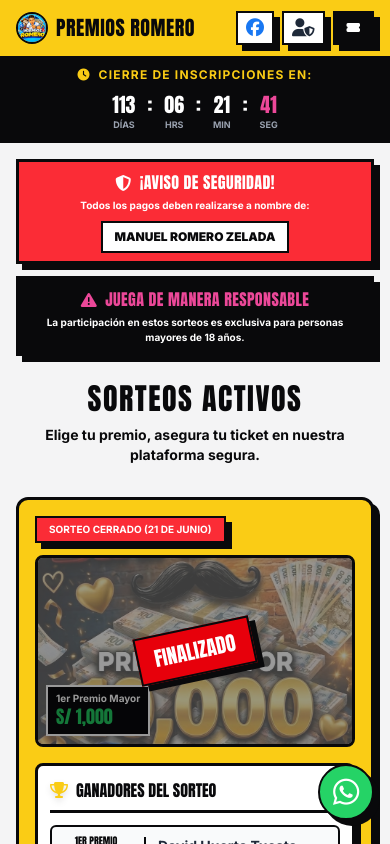
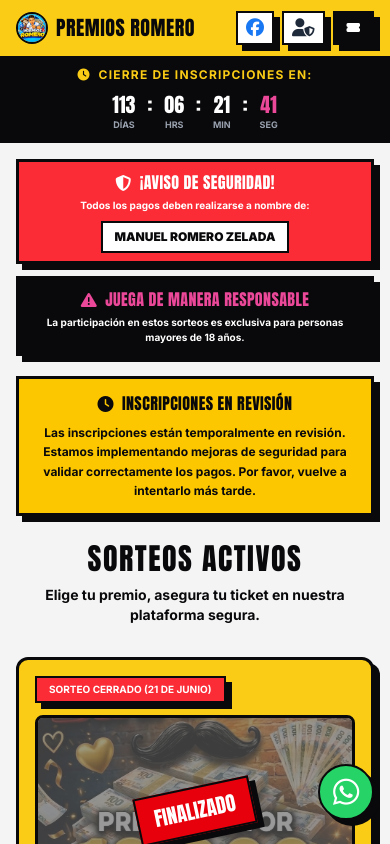
Before and after one commit to KevinRimachi/premios-romero, a Next.js app: page / in a window 390 px wide. Shown: the top 844 px of the page. Built offline with nearby package versions, Linux system fonts and the light colour scheme; no server answers.

Commit message:
Bloqueo temporal de registros y aviso

```diff
--- a/src/components/Hero.jsx
+++ b/src/components/Hero.jsx
@@ -94,6 +94,15 @@
           </h2>
           <p className="font-bold text-white text-[10px] md:text-xs">
             La participación en estos sorteos es exclusiva para personas mayores de 18 años.
+          </p>
+        </div>
+        {/* Alerta de Pausa Temporal */}
+        <div className="bg-yellow-400 border-[3px] border-solid-black p-3 md:p-4 text-center brutal-shadow mt-2">
+          <h2 className="font-heavy text-base md:text-xl text-solid-black uppercase tracking-wide mb-2">
+            <i className="fa-solid fa-clock mr-2"></i>Inscripciones en Revisión
+          </h2>
+          <p className="font-bold text-solid-black text-xs md:text-sm leading-relaxed">
+            Las inscripciones están temporalmente en revisión. Estamos implementando mejoras de seguridad para validar correctamente los pagos. Por favor, vuelve a intentarlo más tarde.
           </p>
         </div>
       </div>
@@ -306,10 +315,10 @@
               </div>
               <button
                 type="button"
-                onClick={() => onOpenForm({ name: "30 de Agosto", price: 10, prize: "2 motos lineales" })}
-                className="w-full sm:w-auto bg-solid-black text-white font-heavy text-lg sm:text-xl px-5 py-2.5 sm:px-6 sm:py-3 uppercase brutal-shadow hover:bg-gray-800 border-[3px] border-solid-black cursor-pointer"
+                disabled={true}
+                className="w-full sm:w-auto bg-gray-400 text-gray-700 font-heavy text-lg sm:text-xl px-5 py-2.5 sm:px-6 sm:py-3 uppercase brutal-shadow border-[3px] border-solid-black cursor-not-allowed opacity-80"
               >
-                Comprar
+                Pausado
               </button>
             </div>
           </div>
--- a/src/components/TicketForm.jsx
+++ b/src/components/TicketForm.jsx
@@ -559,17 +559,10 @@
             {/* Botón enviar */}
             <button
               type="submit"
-              disabled={isSubmitting}
-              className={`w-full bg-solid-green text-white font-heavy text-xl sm:text-2xl py-3 border-4 border-solid-black brutal-shadow uppercase tracking-wide transition-colors ${isSubmitting ? "opacity-80 pointer-events-none" : "hover:bg-green-600"
-                }`}
+              disabled={true}
+              className={`w-full bg-gray-400 text-gray-700 font-heavy text-xl sm:text-2xl py-3 border-4 border-solid-black brutal-shadow uppercase tracking-wide cursor-not-allowed opacity-80`}
             >
-              {isSubmitting ? (
-                <>
-                  <i className="fa-solid fa-spinner fa-spin mr-2"></i> ENVIANDO...
-                </>
-              ) : (
-                "Generar Ticket Digital"
-              )}
+              Registro Pausado
             </button>
           </form>
         </div>
```
